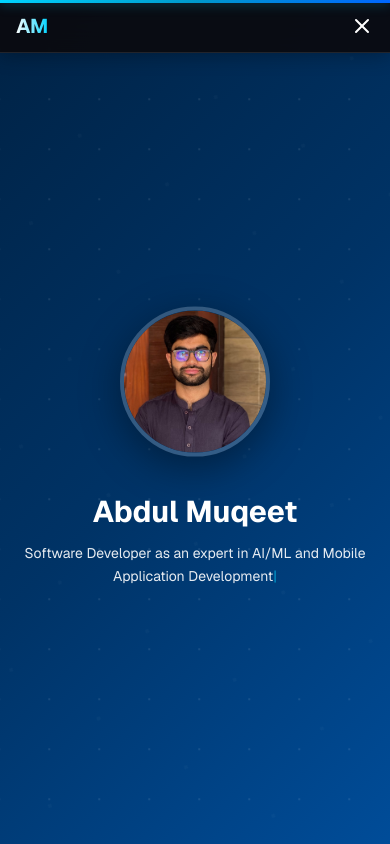
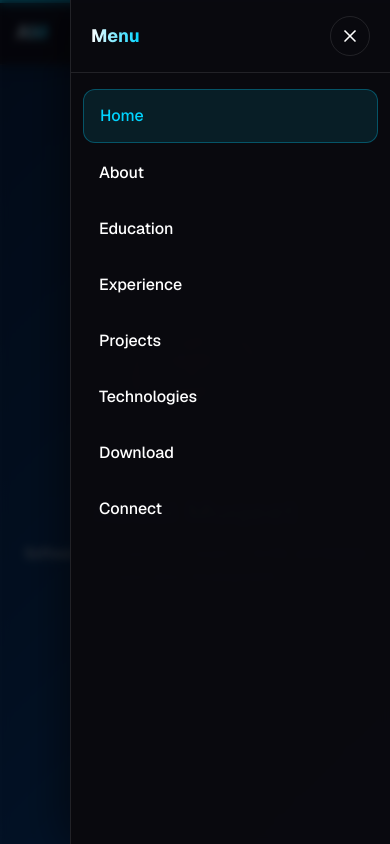
Before and after one commit to a-muqeet27/Abdul-Muqeet-Portfolio, a Next.js app: page / in a window 390 px wide. Both pictures are taken after a click on the button 362 px from the left and 26 px from the top of the page. Shown: the top 844 px of the page. Built offline with nearby package versions, Linux system fonts and the light colour scheme.

Commit message:
Make portfolio mobile responsive

```diff
--- a/src/app/globals.css
+++ b/src/app/globals.css
@@ -39,6 +39,13 @@ body {
 
   .scrollbar-hide::-webkit-scrollbar {
     display: none;
+  }
+
+  .scroll-touch-x {
+    -webkit-overflow-scrolling: touch;
+    overflow-x: auto;
+    overscroll-behavior-x: contain;
+    touch-action: pan-x;
   }
 }
 
--- a/src/components/layout/Navbar.tsx
+++ b/src/components/layout/Navbar.tsx
@@ -1,6 +1,7 @@
 "use client";
 
 import { useEffect, useState } from "react";
+import { createPortal } from "react-dom";
 import { motion, AnimatePresence } from "framer-motion";
 import { Menu, X } from "lucide-react";
 import { navLinks } from "@/data/portfolio";
@@ -10,20 +11,6 @@ import { cn } from "@/lib/utils";
 import { useLenis, scrollToSection } from "@/components/layout/SmoothScroll";
 
 const sectionIds = navLinks.map((l) => l.href.replace("#", ""));
-
-const menuVariants = {
-  hidden: { opacity: 0, backdropFilter: "blur(0px)" },
-  visible: {
-    opacity: 1,
-    backdropFilter: "blur(20px)",
-    transition: { duration: 0.4, ease: ease.outExpo },
-  },
-  exit: {
-    opacity: 0,
-    backdropFilter: "blur(0px)",
-    transition: { duration: 0.3, ease: ease.inOut },
-  },
-};
 
 const menuItemVariants = {
   hidden: { opacity: 0, y: 24, filter: "blur(6px)" },
@@ -44,6 +31,99 @@ const menuItemVariants = {
     transition: { delay: i * 0.03, duration: 0.2 },
   }),
 };
+
+function MobileMenu({
+  open,
+  onClose,
+  onNavigate,
+  activeSection,
+}: {
+  open: boolean;
+  onClose: () => void;
+  onNavigate: (href: string) => void;
+  activeSection: string;
+}) {
+  const [mounted, setMounted] = useState(false);
+
+  useEffect(() => {
+    setMounted(true);
+  }, []);
+
+  if (!mounted) return null;
+
+  return createPortal(
+    <AnimatePresence>
+      {open && (
+        <>
+          <motion.button
+            type="button"
+            aria-label="Close menu"
+            className="fixed inset-0 z-[1098] bg-[rgba(5,5,10,0.75)] backdrop-blur-sm lg:hidden"
+            initial={{ opacity: 0 }}
+            animate={{ opacity: 1 }}
+            exit={{ opacity: 0 }}
+            transition={{ duration: 0.25 }}
+            onClick={onClose}
+          />
+          <motion.nav
+            className="fixed inset-y-0 right-0 z-[1099] flex w-[min(100%,320px)] flex-col border-l border-white/10 bg-[rgba(10,10,15,0.98)] shadow-[-8px_0_40px_rgba(0,0,0,0.5)] lg:hidden"
+            initial={{ x: "100%" }}
+            animate={{ x: 0 }}
+            exit={{ x: "100%" }}
+            transition={{ duration: 0.35, ease: ease.outExpo }}
+            data-lenis-prevent
+            aria-label="Mobile navigation"
+          >
+            <div className="flex items-center justify-between border-b border-white/10 px-5 py-4">
+              <span className="gradient-text text-lg font-bold">Menu</span>
+              <button
+                type="button"
+                onClick={onClose}
+                aria-label="Close menu"
+                className="flex h-10 w-10 items-center justify-center rounded-full border border-white/10 text-text-light transition-colors hover:border-primary/40 hover:text-primary"
+              >
+                <X className="h-5 w-5" />
+              </button>
+            </div>
+            <ul className="flex flex-1 flex-col gap-1 overflow-y-auto px-3 py-4">
+              {navLinks.map((link, i) => {
+                const id = link.href.replace("#", "");
+                const isActive = activeSection === id;
+                return (
+                  <motion.li
+                    key={link.href}
+                    custom={i}
+                    initial="hidden"
+                    animate="visible"
+                    exit="exit"
+                    variants={menuItemVariants}
+                  >
+                    <a
+                      href={link.href}
+                      onClick={(e) => {
+                        e.preventDefault();
+                        onNavigate(link.href);
+                      }}
+                      className={cn(
+                        "block rounded-xl px-4 py-3.5 text-base font-medium transition-all duration-300",
+                        isActive
+                          ? "border border-primary/30 bg-primary/10 text-primary"
+                          : "text-text-light hover:bg-white/[0.05] hover:text-primary"
+                      )}
+                    >
+                      {link.label}
+                    </a>
+                  </motion.li>
+                );
+              })}
+            </ul>
+          </motion.nav>
+        </>
+      )}
+    </AnimatePresence>,
+    document.body
+  );
+}
 
 export function Navbar() {
   const { lenis } = useLenis();
@@ -70,11 +150,16 @@ export function Navbar() {
   }, [lenis]);
 
   useEffect(() => {
-    document.body.style.overflow = menuOpen ? "hidden" : "";
+    if (!menuOpen) return;
+
+    lenis?.stop();
+    document.body.style.overflow = "hidden";
+
     return () => {
+      lenis?.start();
       document.body.style.overflow = "";
     };
-  }, [menuOpen]);
+  }, [menuOpen, lenis]);
 
   const handleNavClick = (href: string) => {
     setMenuOpen(false);
@@ -82,10 +167,13 @@ export function Navbar() {
   };
 
   return (
-    <motion.nav
+    <>
+      <nav
         className={cn(
           "glass-nav fixed top-0 z-[1000] w-full py-3 sm:py-4",
-        scrolled ? "shadow-[0_4px_30px_rgba(0,0,0,0.5)]" : "shadow-[0_2px_20px_rgba(0,0,0,0.3)]"
+          scrolled
+            ? "shadow-[0_4px_30px_rgba(0,0,0,0.5)]"
+            : "shadow-[0_2px_20px_rgba(0,0,0,0.3)]"
         )}
       >
         <div className="container-main flex items-center justify-between">
@@ -134,84 +222,28 @@ export function Navbar() {
             })}
           </ul>
 
-        <motion.button
+          <button
             type="button"
-          className="flex flex-col gap-1.5 lg:hidden"
-          onClick={() => setMenuOpen(!menuOpen)}
-          aria-label="Toggle menu"
+            className="relative z-[1001] flex h-10 w-10 touch-manipulation items-center justify-center rounded-full border border-white/10 text-text-light transition-colors hover:border-primary/40 hover:text-primary lg:hidden"
+            onClick={() => setMenuOpen((prev) => !prev)}
+            aria-label={menuOpen ? "Close menu" : "Open menu"}
             aria-expanded={menuOpen}
-          whileTap={{ scale: 0.9 }}
-          transition={spring.snappy}
           >
-          <AnimatePresence mode="wait">
             {menuOpen ? (
-              <motion.div
-                key="close"
-                initial={{ opacity: 0, rotate: -90 }}
-                animate={{ opacity: 1, rotate: 0 }}
-                exit={{ opacity: 0, rotate: 90 }}
-                transition={{ duration: 0.25 }}
-              >
-                <X className="h-6 w-6 text-text-light" />
-              </motion.div>
+              <X className="h-5 w-5" />
             ) : (
-              <motion.div
-                key="menu"
-                initial={{ opacity: 0, rotate: 90 }}
-                animate={{ opacity: 1, rotate: 0 }}
-                exit={{ opacity: 0, rotate: -90 }}
-                transition={{ duration: 0.25 }}
-              >
-                <Menu className="h-6 w-6 text-text-light" />
-              </motion.div>
+              <Menu className="h-5 w-5" />
             )}
-          </AnimatePresence>
-        </motion.button>
+          </button>
         </div>
+      </nav>
 
-      <AnimatePresence>
-        {menuOpen && (
-          <motion.div
-            className="fixed inset-0 top-[56px] z-[999] overflow-y-auto bg-[rgba(10,10,15,0.97)] sm:top-[65px] lg:hidden"
-            initial="hidden"
-            animate="visible"
-            exit="exit"
-            variants={menuVariants}
-            data-lenis-prevent
-          >
-            <ul className="flex flex-col items-center gap-6 py-10">
-              {navLinks.map((link, i) => {
-                const id = link.href.replace("#", "");
-                const isActive = activeSection === id;
-                return (
-                  <motion.li
-                    key={link.href}
-                    custom={i}
-                    initial="hidden"
-                    animate="visible"
-                    exit="exit"
-                    variants={menuItemVariants}
-                  >
-                    <a
-                      href={link.href}
-                      onClick={(e) => {
-                        e.preventDefault();
-                        handleNavClick(link.href);
-                      }}
-                      className={cn(
-                        "text-lg font-medium transition-colors duration-300 hover:text-primary",
-                        isActive ? "text-primary" : "text-text-light"
-                      )}
-                    >
-                      {link.label}
-                    </a>
-                  </motion.li>
-                );
-              })}
-            </ul>
-          </motion.div>
-        )}
-      </AnimatePresence>
-    </motion.nav>
+      <MobileMenu
+        open={menuOpen}
+        onClose={() => setMenuOpen(false)}
+        onNavigate={handleNavClick}
+        activeSection={activeSection}
+      />
+    </>
   );
 }
--- a/src/components/sections/Connect.tsx
+++ b/src/components/sections/Connect.tsx
@@ -1,7 +1,7 @@
 "use client";
 
 import { motion } from "framer-motion";
-import { Github, Linkedin, Mail } from "lucide-react";
+import { ArrowUpRight, Github, Linkedin, Mail } from "lucide-react";
 import {
   AnimatedSection,
   SectionTitle,
@@ -11,6 +11,7 @@ import {
 } from "@/components/ui/AnimatedSection";
 import { socialLinks } from "@/data/portfolio";
 import { spring } from "@/lib/motion";
+import { cn } from "@/lib/utils";
 
 function WhatsAppIcon({ className }: { className?: string }) {
   return (
@@ -32,44 +33,97 @@ const iconMap = {
   whatsapp: WhatsAppIcon,
 } as const;
 
+const socialStyles = {
+  github: {
+    iconBg: "from-[#2d2d3a] to-[#161622]",
+    iconColor: "text-white",
+    glow: "group-hover:shadow-[0_12px_40px_rgba(255,255,255,0.12)]",
+    border: "group-hover:border-white/25",
+    accent: "group-hover:text-white",
+  },
+  linkedin: {
+    iconBg: "from-[#0077b5] to-[#004e7a]",
+    iconColor: "text-white",
+    glow: "group-hover:shadow-[0_12px_40px_rgba(0,119,181,0.35)]",
+    border: "group-hover:border-[#0077b5]/50",
+    accent: "group-hover:text-[#5eb8f0]",
+  },
+  mail: {
+    iconBg: "from-primary to-[#0066ff]",
+    iconColor: "text-white",
+    glow: "group-hover:shadow-[0_12px_40px_rgba(0,212,255,0.35)]",
+    border: "group-hover:border-primary/50",
+    accent: "group-hover:text-primary",
+  },
+  whatsapp: {
+    iconBg: "from-[#25D366] to-[#128C7E]",
+    iconColor: "text-white",
+    glow: "group-hover:shadow-[0_12px_40px_rgba(37,211,102,0.35)]",
+    border: "group-hover:border-[#25D366]/50",
+    accent: "group-hover:text-[#5ee89a]",
+  },
+} as const;
+
 export function ConnectSection() {
   return (
     <AnimatedSection id="connect" className="section-padding bg-dark-bg">
       <div className="container-main text-center">
         <SectionTitle>Let&apos;s Connect</SectionTitle>
-        <FadeIn className="mx-auto mb-10 max-w-xl text-text-gray">
+        <FadeIn className="mx-auto mb-8 max-w-xl px-2 text-sm text-text-gray sm:mb-10 sm:text-base">
           Feel free to reach out! I&apos;m always open to discuss new projects,
           ideas, or opportunities.
         </FadeIn>
-        <StaggerContainer className="mx-auto grid max-w-sm grid-cols-1 gap-3 sm:max-w-none sm:flex sm:flex-wrap sm:items-center sm:justify-center sm:gap-4 md:gap-6">
+
+        <StaggerContainer className="mx-auto grid max-w-lg grid-cols-2 gap-3 sm:max-w-2xl sm:gap-4 md:flex md:max-w-none md:flex-wrap md:items-stretch md:justify-center md:gap-5">
           {socialLinks.map((link) => {
             const Icon = iconMap[link.icon];
+            const style = socialStyles[link.icon];
+
             return (
-              <StaggerItem key={link.label}>
+              <StaggerItem key={link.label} className="md:flex-1 md:max-w-[220px]">
                 <motion.a
                   href={link.href}
                   target={link.icon === "mail" ? undefined : "_blank"}
                   rel={link.icon === "mail" ? undefined : "noopener noreferrer"}
                   title={link.label}
-                  className="card-base group inline-flex w-full items-center justify-center gap-3 px-5 py-3.5 text-text-light sm:w-auto sm:px-6 sm:py-4"
-                  whileHover={{
-                    y: -6,
-                    scale: 1.04,
-                    borderColor: "rgba(0, 212, 255, 0.45)",
-                    boxShadow: "0 12px 35px rgba(0, 212, 255, 0.22)",
-                  }}
-                  whileTap={{ scale: 0.97 }}
+                  className={cn(
+                    "group relative flex h-full min-h-[132px] flex-col items-center justify-center gap-3 overflow-hidden rounded-2xl border border-white/[0.08] bg-gradient-to-br from-white/[0.06] to-white/[0.02] p-4 text-text-light backdrop-blur-sm transition-all duration-300 sm:min-h-[148px] sm:gap-3.5 sm:p-5",
+                    style.glow,
+                    style.border
+                  )}
+                  whileHover={{ y: -4, scale: 1.02 }}
+                  whileTap={{ scale: 0.98 }}
                   transition={spring.gentle}
                 >
-                  <motion.span
-                    whileHover={{ rotate: [0, -10, 10, 0], scale: 1.15 }}
-                    transition={{ duration: 0.4 }}
+                  <span
+                    aria-hidden
+                    className="pointer-events-none absolute inset-0 bg-gradient-to-br from-primary/[0.04] to-transparent opacity-0 transition-opacity duration-300 group-hover:opacity-100"
+                  />
+
+                  <div
+                    className={cn(
+                      "relative flex h-12 w-12 items-center justify-center rounded-2xl bg-gradient-to-br shadow-lg sm:h-14 sm:w-14",
+                      style.iconBg
+                    )}
                   >
-                    <Icon className="h-5 w-5 text-primary" />
-                  </motion.span>
-                  <span className="font-medium transition-colors duration-300 group-hover:text-primary">
-                    {link.label}
-                  </span>
+                    <Icon className={cn("h-5 w-5 sm:h-6 sm:w-6", style.iconColor)} />
+                  </div>
+
+                  <div className="relative text-center">
+                    <p
+                      className={cn(
+                        "text-sm font-semibold transition-colors duration-300 sm:text-base",
+                        style.accent
+                      )}
+                    >
+                      {link.label}
+                    </p>
+                    <p className="mt-0.5 text-[10px] uppercase tracking-wider text-text-gray/70 sm:text-[11px]">
+                      {link.icon === "mail" ? "Send a message" : "Tap to open"}
+                    </p>
+                  </div>
+
+                  <ArrowUpRight className="absolute right-3 top-3 h-3.5 w-3.5 text-white/20 transition-all duration-300 group-hover:text-white/60 sm:right-3.5 sm:top-3.5" />
                 </motion.a>
               </StaggerItem>
             );
--- a/src/components/sections/TechCard.tsx
+++ b/src/components/sections/TechCard.tsx
@@ -98,8 +98,13 @@ export function TechFilterBar({
   counts: Record<string, number>;
 }) {
   return (
-    <div className="relative -mx-4 mb-8 sm:mx-0 sm:mb-10">
-      <div className="scrollbar-hide flex gap-2 overflow-x-auto px-4 pb-2 sm:flex-wrap sm:justify-center sm:overflow-visible sm:px-0">
+    <div className="relative mb-8 sm:mb-10">
+      <div className="pointer-events-none absolute left-0 top-0 z-10 h-full w-6 bg-gradient-to-r from-dark-bg to-transparent lg:hidden" />
+      <div className="pointer-events-none absolute right-0 top-0 z-10 h-full w-8 bg-gradient-to-l from-dark-bg to-transparent lg:hidden" />
+      <div
+        className="scroll-touch-x scrollbar-hide -mx-4 flex flex-nowrap gap-2 px-4 pb-2 pr-6 lg:mx-0 lg:flex-wrap lg:justify-center lg:overflow-visible lg:px-0 lg:pr-0"
+        data-lenis-prevent
+      >
       {categories.map((cat) => {
         const count = counts[cat.id] ?? 0;
         if (count === 0 && cat.id !== "all") return null;
--- a/src/components/sections/Technologies.tsx
+++ b/src/components/sections/Technologies.tsx
@@ -33,12 +33,12 @@ export function TechnologiesSection() {
   return (
     <AnimatedSection
       id="technologies"
-      className="section-padding relative overflow-hidden bg-dark-bg"
+      className="section-padding relative bg-dark-bg"
     >
-      {/* Ambient background grid */}
+      <div className="pointer-events-none absolute inset-0 overflow-hidden">
         <div
           aria-hidden
-        className="pointer-events-none absolute inset-0 opacity-[0.35]"
+          className="absolute inset-0 opacity-[0.35]"
           style={{
             backgroundImage:
               "radial-gradient(circle, rgba(0,212,255,0.06) 1px, transparent 1px)",
@@ -47,16 +47,17 @@ export function TechnologiesSection() {
         />
         <motion.div
           aria-hidden
-        className="pointer-events-none absolute -left-32 top-1/4 h-64 w-64 rounded-full bg-primary/[0.03] blur-3xl"
+          className="absolute -left-32 top-1/4 h-64 w-64 rounded-full bg-primary/[0.03] blur-3xl"
           animate={{ x: [0, 30, 0], y: [0, -20, 0] }}
           transition={{ duration: 12, repeat: Infinity, ease: "easeInOut" }}
         />
         <motion.div
           aria-hidden
-        className="pointer-events-none absolute -right-32 bottom-1/4 h-64 w-64 rounded-full bg-accent/[0.03] blur-3xl"
+          className="absolute -right-32 bottom-1/4 h-64 w-64 rounded-full bg-accent/[0.03] blur-3xl"
           animate={{ x: [0, -25, 0], y: [0, 25, 0] }}
           transition={{ duration: 14, repeat: Infinity, ease: "easeInOut" }}
         />
+      </div>
 
       <div className="container-main relative z-10">
         <SectionTitle>Technologies & Tools</SectionTitle>
```
Lines whose indentation alone changed are shown as unchanged.
